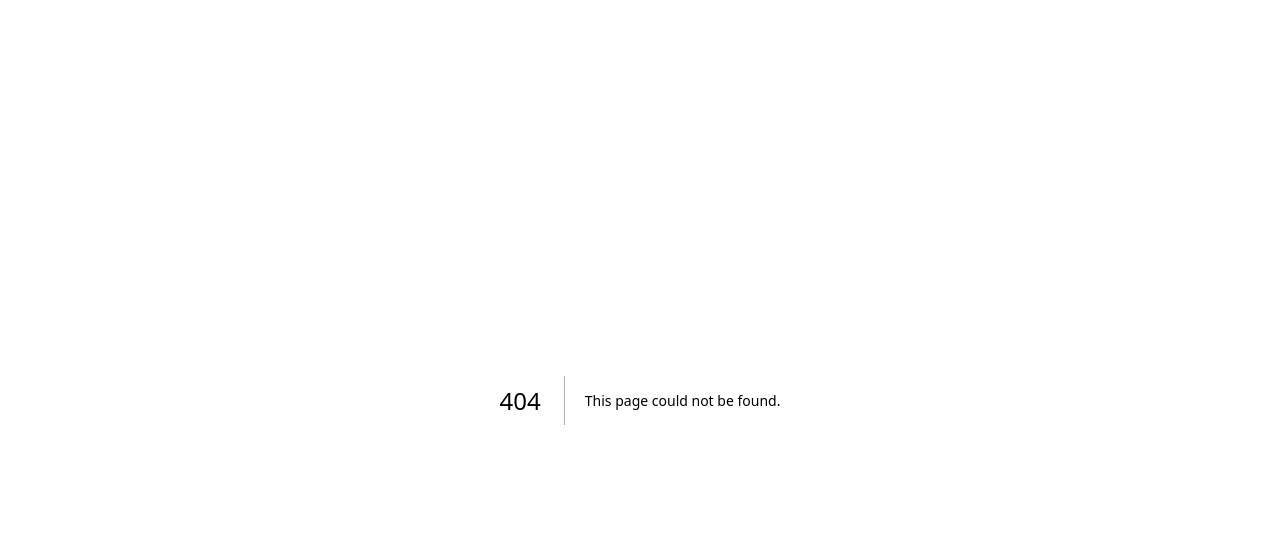
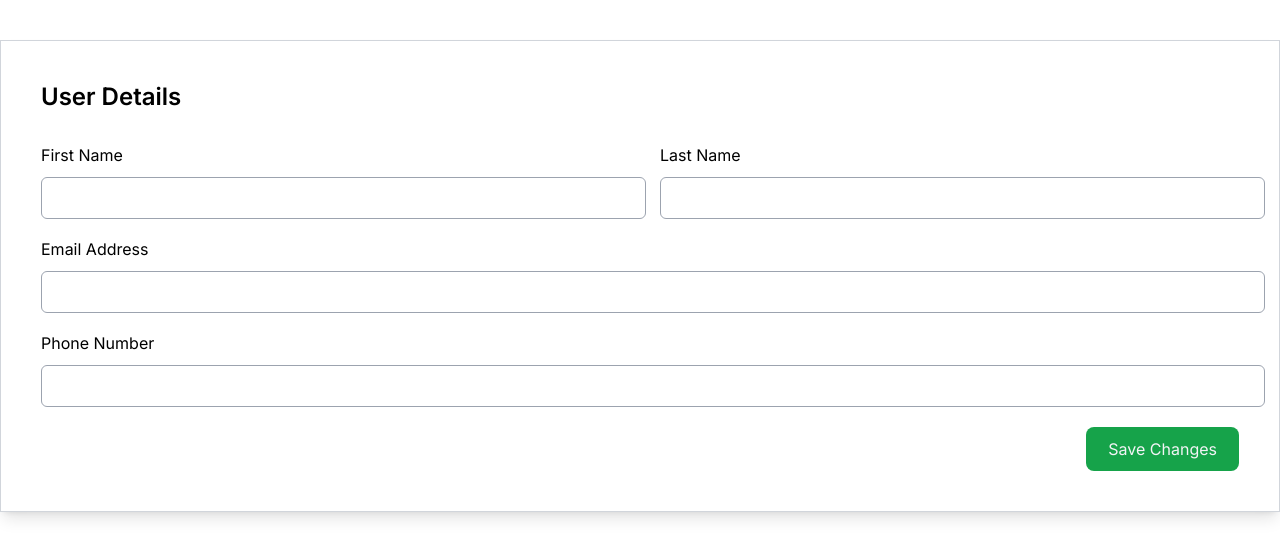
Before and after one commit to Emoncr/6sense_Task_Frontend, a Next.js app: page /details/1 in a window 1280 px wide. Before the commit this address had no page. Shown: the top 558 px of the page. Built offline with nearby package versions, Linux system fonts and the light colour scheme.

Commit message:
created form section

```diff
--- /dev/null
+++ b/src/app/details/[id]/page.jsx
@@ -0,0 +1,61 @@
+const getData = async () => {
+    const res = await fetch(process.env.Base_Url + "/api/users");
+    const users = await res.json();
+    return users.result;
+}
+
+
+const Details = ({ params }) => {
+
+    return (
+        <section className='py-10'>
+            <div className="container">
+                <div className='bg-white shadow-lg border border-gray-300 border-solid p-10'>
+                    <h1 className='text-2xl font-semibold font-inter '>User Details </h1>
+                    <div className="list_items mt-8 grid gap-3">
+                        <form>
+                            <div className='grid grid-cols-2 gap-10'>
+                                <div className='input_feild'>
+                                    <label htmlFor="firstName">
+                                        <p>First Name</p>
+                                        <input type="text" />
+                                    </label>
+                                </div>
+                                <div className='input_feild'>
+                                    <label htmlFor="lastName">
+                                        <p>Last Name</p>
+                                        <input type="text" />
+                                    </label>
+                                </div>
+                            </div>
+                            <div>
+                                <div className='input_feild mt-5'>
+                                    <label htmlFor="email">
+                                        <p>Email Address</p>
+                                        <input type="email" />
+                                    </label>
+                                </div>
+                                <div className='mt-5 input_feild'>
+                                    <label htmlFor="phone">
+                                        <p>Phone Number</p>
+                                        <input name='phone' className='' type="text" />
+                                    </label>
+                                </div>
+                            </div>
+                        </form>
+                    </div>
+                    <div className="mt-5 flex items-center justify-end">
+                        <button className="addBtn text-gray-100 bg-green-600 hover:bg-green-700 capitalize">
+                            Save Changes
+                        </button>
+                    </div>
+                </div>
+                <div>
+
+                </div>
+            </div>
+        </section>
+    )
+}
+
+export default Details
--- a/src/app/globals.css
+++ b/src/app/globals.css
@@ -17,3 +17,6 @@
 .addBtn {
   @apply font-inter font-normal text-base px-5 py-2 rounded-lg border-2 border-transparent border-solid focus:border-gray-300 cursor-pointer flex items-center justify-center transition-all;
 }
+.input_feild input {
+  @apply px-3 py-2 bg-white font-inter font-normal text-gray-900 border border-gray-400 border-solid rounded-md text-base mt-3 w-full focus:outline-green-600/70;
+}
--- a/src/app/page.jsx
+++ b/src/app/page.jsx
@@ -1,11 +1,9 @@
 import Hero from "@/components/Hero";
-import Model from "@/components/Model";
 
 export default function Home() {
   return (
     <>
       <Hero />
-      <Model/>
     </>
   );
 }
--- /dev/null
+++ b/src/components/Form.jsx
@@ -0,0 +1,40 @@
+import React from 'react'
+
+const Form = () => {
+    return (
+        <div>
+            <form>
+                <div className='grid grid-cols-2 gap-10'>
+                    <div className='input_feild'>
+                        <label htmlFor="firstName">
+                            <p>First Name</p>
+                            <input type="text" />
+                        </label>
+                    </div>
+                    <div className='input_feild'>
+                        <label htmlFor="lastName">
+                            <p>Last Name</p>
+                            <input type="text" />
+                        </label>
+                    </div>
+                </div>
+                <div>
+                    <div className='input_feild mt-5'>
+                        <label htmlFor="email">
+                            <p>Email Address</p>
+                            <input type="email" />
+                        </label>
+                    </div>
+                    <div className='mt-5 input_feild'>
+                        <label htmlFor="phone">
+                            <p>Phone Number</p>
+                            <input name='phone' className='' type="text" />
+                        </label>
+                    </div>
+                </div>
+            </form>
+        </div>
+    )
+}
+
+export default Form
--- a/src/components/Hero.jsx
+++ b/src/components/Hero.jsx
@@ -2,7 +2,7 @@ import { UserPlus } from "lucide-react";
 import User from "./User";
 
 const getData = async () => {
-  const res = await fetch(process.env.Base_Url + "/api/users");
+  const res = await fetch(process.env.Base_Url + "/api/users", { cache: "no-store" });
   const users = await res.json();
   return users.result;
 }
@@ -11,16 +11,15 @@ const getData = async () => {
 const Hero = async () => {
   const users = await getData();
 
-console.log(users);
-
   return (
     <section className='py-10'>
       <div className="container">
+        <div>
           <h1 className='text-2xl font-semibold font-inter '>User List</h1>
           <div className="list_items mt-8 grid gap-3">
             {
               users.length !== 0 && users.map(user =>
-              <User key={user._id} />
+                <User key={user._id} userInfo={user} />
               )
             }
           </div>
@@ -30,6 +29,10 @@ console.log(users);
             </button>
           </div>
         </div>
+        <div>
+
+        </div>
+      </div>
     </section>
   )
 }
--- a/src/components/User.jsx
+++ b/src/components/User.jsx
@@ -1,10 +1,10 @@
 import { Trash, FilePenLine, ReceiptText } from 'lucide-react';
 
-const User = () => {
+const User = ({ userInfo }) => {
     return (
         <div className="border border-solid border-gray-400 p-3 bg-white grid grid-cols-12 rounded-sm">
             <div className="col-span-7 flex items-center justify-start">
-                <p className="text-base font-medium font-inter ">Biplob Hasan Emon</p>
+                <p className="text-base font-medium font-inter ">{userInfo.firstName}</p>
             </div>
             <div className="actions col-span-5 flex items-center justify-end gap-3">
                 <button className="btn text-red-600">
```
Also changed, not shown: src/components/Model.jsx (deleted, +0 -10 lines). Lines whose indentation alone changed are shown as unchanged.
